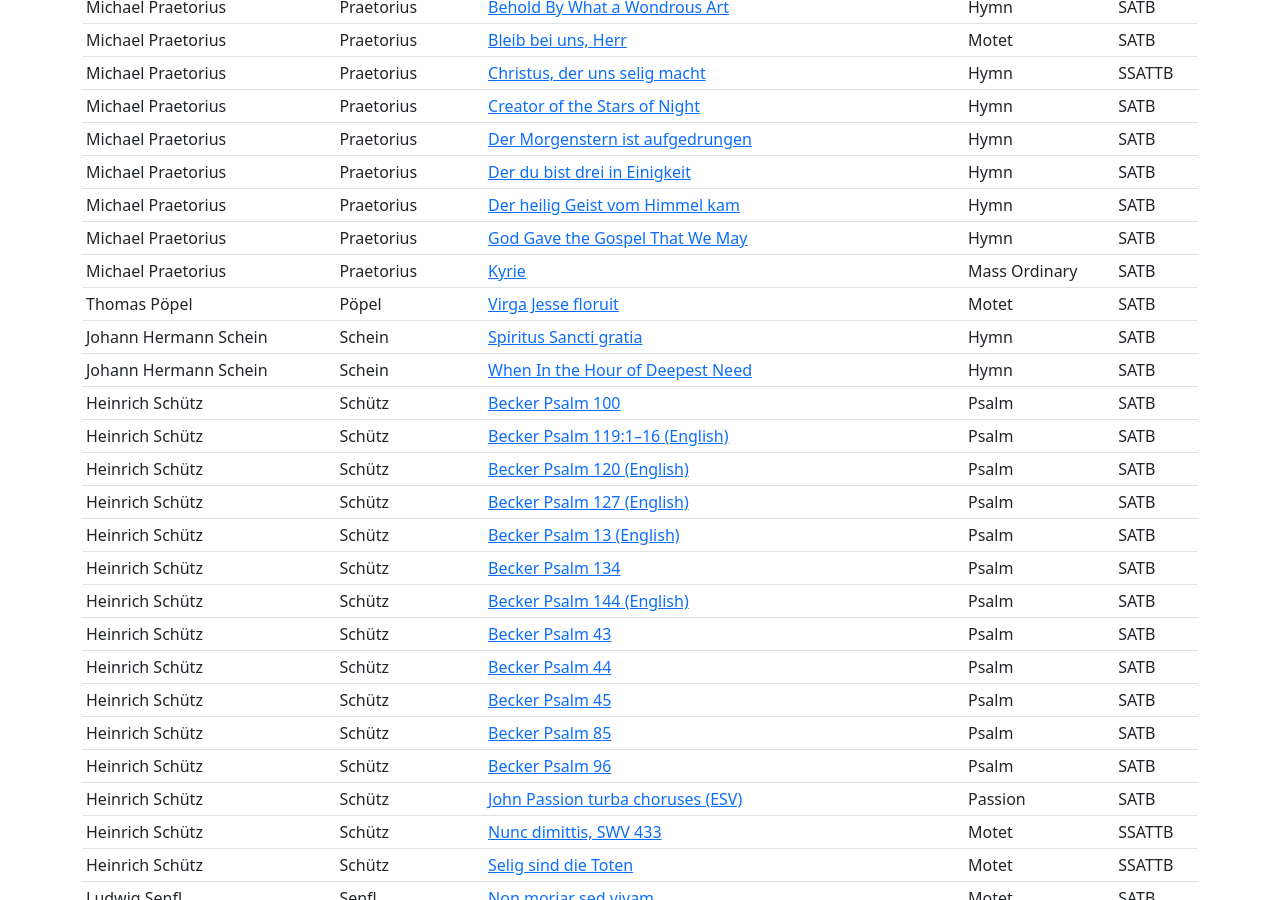
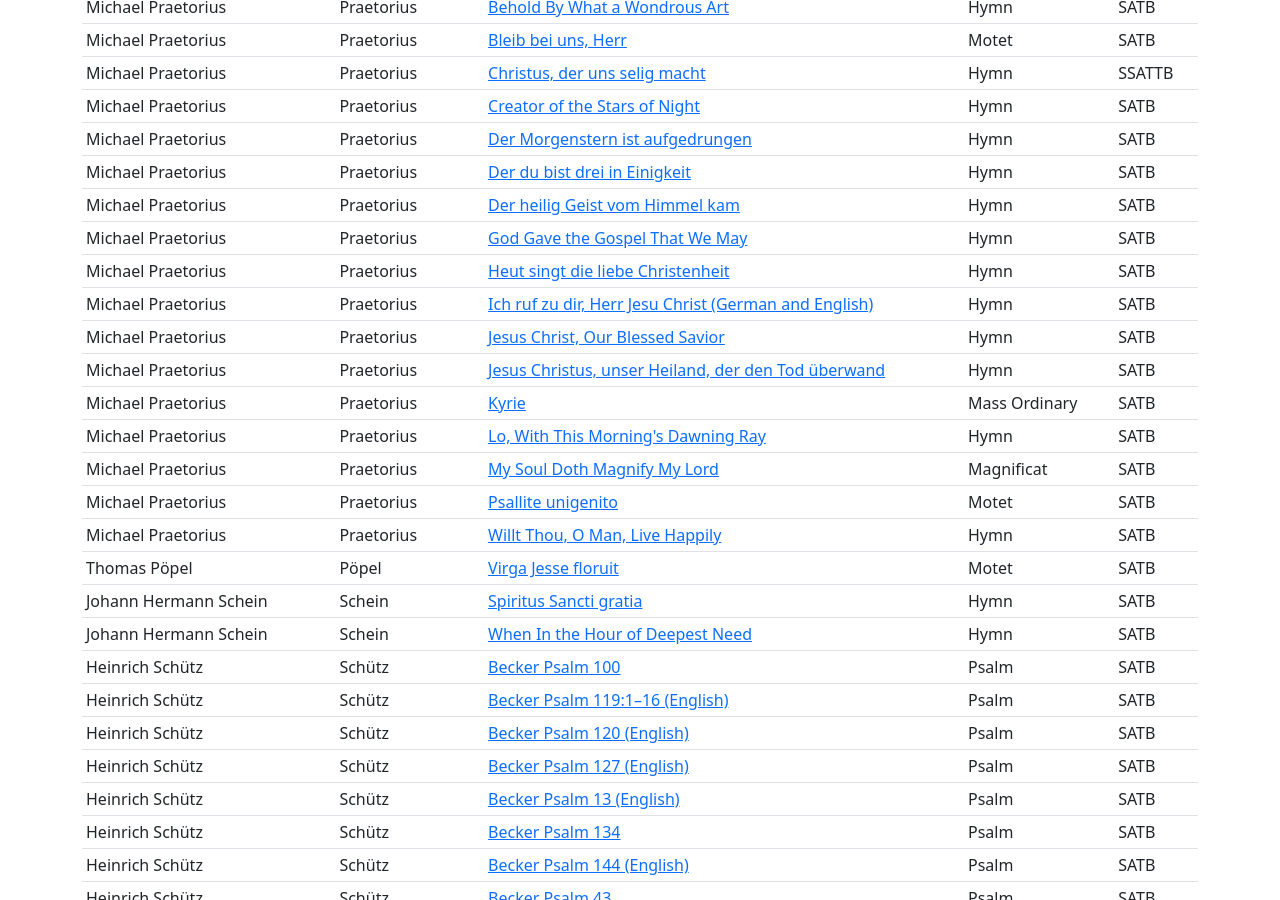
Before and after one commit to coranglais16/liturgical-music, a Jekyll site: the page built from docs/index.md, in a window 1280 px wide and 900 px high, scrolled down 2032 px. Built offline with Jekyll 4.4.1, drawn with Linux system fonts in a browser that asks for light colours; our own code applies the rules of GitHub Pages for plain Markdown files; a style sheet for code colours, icons or effects is not loaded; some of the changed text lies outside the part shown.

Commit message:
add several Praetorius motets

```diff
--- a/docs/_data/build.yml
+++ b/docs/_data/build.yml
@@ -1 +1 @@
-last-commit: 2026-07-11
+last-commit: 2026-07-12
--- a/docs/_data/database.yml
+++ b/docs/_data/database.yml
@@ -346,10 +346,58 @@
   genre: Hymn
   voicing: SATB
   sort: Praetorius
+- path: assets/pdf/Praetorius Heut singt die liebe Christenheit.pdf
+  title: Heut singt die liebe Christenheit
+  composer: Michael Praetorius
+  genre: Hymn
+  voicing: SATB
+  sort: Praetorius
+- path: assets/pdf/Praetorius Ich ruf zu dir, Herr Jesu Christ.pdf
+  title: Ich ruf zu dir, Herr Jesu Christ (German and English)
+  composer: Michael Praetorius
+  genre: Hymn
+  voicing: SATB
+  sort: Praetorius
+- path: assets/pdf/Praetorius Jesus Christ, Our Blessed Savior.pdf
+  title: Jesus Christ, Our Blessed Savior
+  composer: Michael Praetorius
+  genre: Hymn
+  voicing: SATB
+  sort: Praetorius
+- path: assets/pdf/Praetorius Jesus Christus, unser Heiland, der den Tod.pdf
+  title: Jesus Christus, unser Heiland, der den Tod überwand
+  composer: Michael Praetorius
+  genre: Hymn
+  voicing: SATB
+  sort: Praetorius
 - path: /assets/pdf/Praetorius Kyrie.pdf
   title: Kyrie
   composer: Michael Praetorius
   genre: Mass Ordinary
+  voicing: SATB
+  sort: Praetorius
+- path: assets/pdf/Praetorius Heut triumphieret Gottes Sohn.pdf
+  title: Lo, With This Morning's Dawning Ray
+  composer: Michael Praetorius
+  genre: Hymn
+  voicing: SATB
+  sort: Praetorius
+- path: assets/pdf/Praetorius Mein Seel erhebt den Herren mein.pdf
+  title: My Soul Doth Magnify My Lord
+  composer: Michael Praetorius
+  genre: Magnificat
+  voicing: SATB
+  sort: Praetorius
+- path: assets/pdf/Praetorius Psallite unigenito.pdf
+  title: Psallite unigenito
+  composer: Michael Praetorius
+  genre: Motet
+  voicing: SATB
+  sort: Praetorius
+- path: assets/pdf/Praetorius Mensch, willst du leben seliglich.pdf
+  title: Willt Thou, O Man, Live Happily
+  composer: Michael Praetorius
+  genre: Hymn
   voicing: SATB
   sort: Praetorius
 - path: /assets/pdf/Pöpel Virga Jesse.pdf
```
Also changed, not shown: 8 other files.
